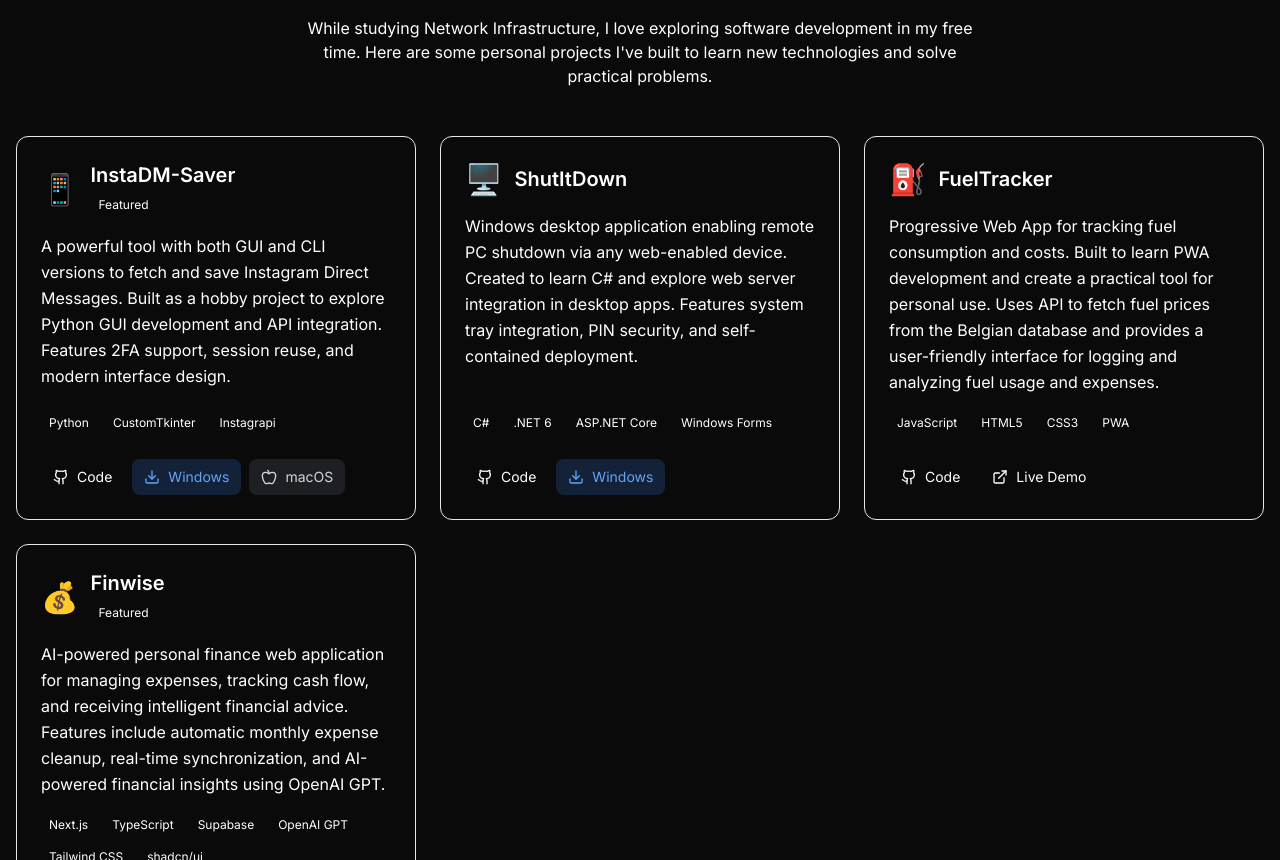
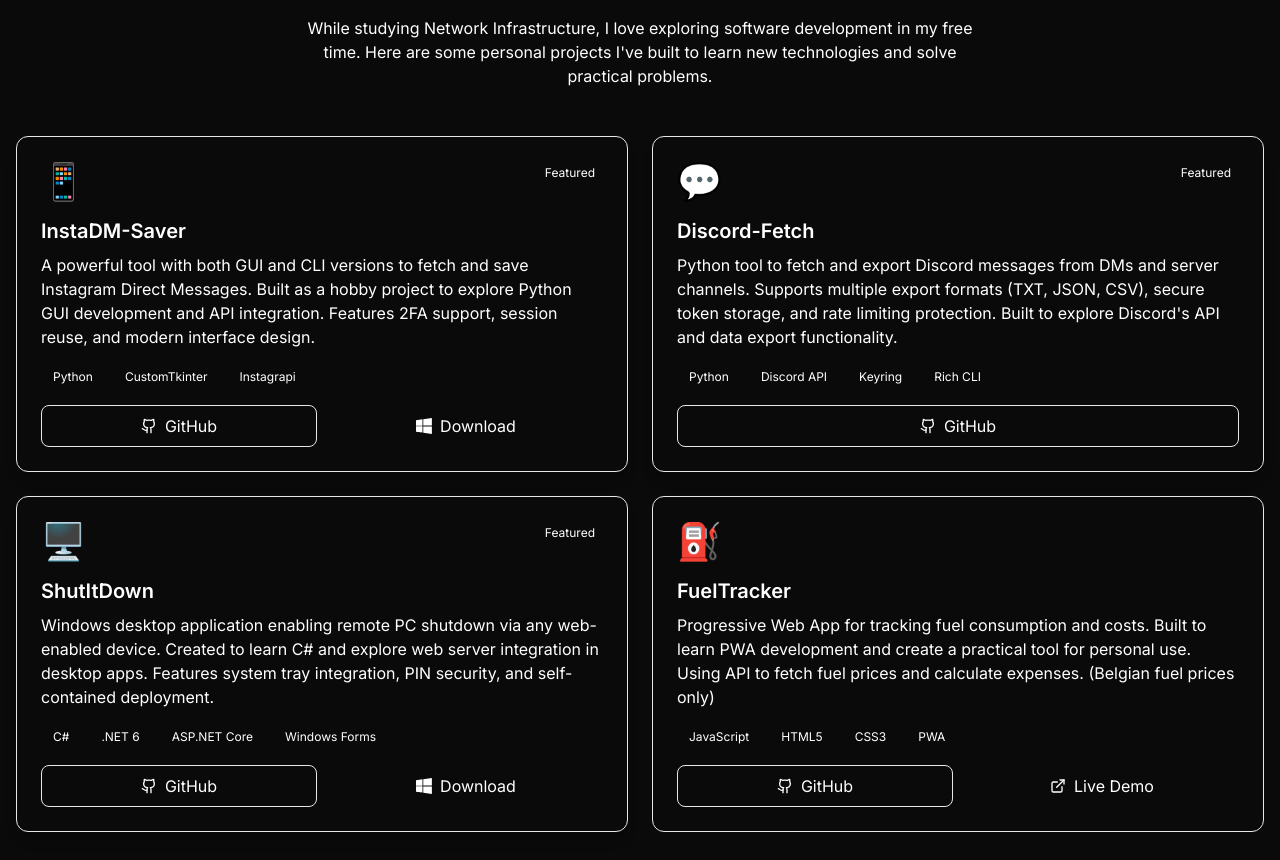
Before and after one commit to yyyutakaaa/dark-mode-portfolio, a Next.js app: page / in a window 1280 px wide. Shown: the part 1940-2800 px from the top of the page. Built offline with nearby package versions, Linux system fonts and the light colour scheme.

Commit message:
feat: update ProjectCard and Projects components with enhanced project details, improved layout, and new download links

```diff
--- a/components/ProjectCard.tsx
+++ b/components/ProjectCard.tsx
@@ -1,106 +1,105 @@
-import { motion } from "framer-motion";
-import { ExternalLink, Github, Download, Apple } from "lucide-react";
+'use client'
+
+import { motion } from 'framer-motion'
+import { ExternalLink, Github, Download } from 'lucide-react'
 
 interface Project {
-  id: number;
-  title: string;
-  description: string;
-  icon: string;
-  technologies: string[];
-  githubUrl: string;
-  windowsDownloadUrl?: string;
-  macDownloadUrl?: string;
-  liveUrl?: string;
-  featured?: boolean;
+  id: number
+  title: string
+  description: string
+  icon: string
+  technologies: string[]
+  githubUrl: string
+  liveUrl?: string
+  featured?: boolean
+  windowsDownloadUrl?: string
 }
 
 interface ProjectCardProps {
-  project: Project;
+  project: Project
 }
 
 export default function ProjectCard({ project }: ProjectCardProps) {
   return (
     <motion.div
-      whileHover={{ y: -5, scale: 1.02 }}
-      transition={{ duration: 0.2 }}
-      className="bg-bg-card border border-accent/20 rounded-xl p-6 hover:border-accent/40 hover:shadow-lg hover:shadow-primary/5 transition-all duration-300 h-full flex flex-col"
+      whileHover={{ y: -5 }}
+      className={`h-full bg-bg-card rounded-xl overflow-hidden border transition-all duration-300 ${
+        project.featured
+          ? 'border-primary/50 shadow-lg shadow-primary/20 animate-glow'
+          : 'border-primary/20 hover:border-primary/50'
+      }`}
     >
-      <div className="flex items-center gap-3 mb-4">
-        <span className="text-3xl">{project.icon}</span>
-        <div>
-          <h3 className="text-xl font-semibold text-primary">
-            {project.title}
-          </h3>
+      <div className="p-6 h-full flex flex-col">
+        <div className="flex items-start justify-between mb-4">
+          <div className="text-4xl">{project.icon}</div>
           {project.featured && (
-            <span className="inline-block bg-accent/20 text-accent text-xs px-2 py-1 rounded-full mt-1">
+            <span className="px-2 py-1 text-xs bg-primary/20 text-primary rounded-full">
               Featured
             </span>
           )}
         </div>
-      </div>
 
-      <p className="text-text-secondary mb-4 leading-relaxed flex-grow">
+        <h3 className="text-xl font-semibold mb-2 text-text-primary">
+          {project.title}
+        </h3>
+
+        <p className="text-text-secondary mb-4 flex-grow">
           {project.description}
         </p>
 
-      <div className="flex flex-wrap gap-2 mb-6">
+        <div className="flex flex-wrap gap-2 mb-4">
           {project.technologies.map((tech) => (
             <span
               key={tech}
-            className="text-xs bg-primary/10 text-primary px-2 py-1 rounded-md"
+              className="px-3 py-1 text-xs bg-primary/10 text-primary rounded-full"
             >
               {tech}
             </span>
           ))}
         </div>
 
-      <div className="flex flex-wrap gap-2">
+        <div className="flex flex-wrap gap-3">
           <a
             href={project.githubUrl}
             target="_blank"
             rel="noopener noreferrer"
-          className="inline-flex items-center gap-2 bg-accent/20 hover:bg-accent/30 text-accent px-3 py-2 rounded-lg transition-colors text-sm"
+            className="flex-1 min-w-[120px] flex items-center justify-center gap-2 py-2 rounded-lg border border-primary/30 text-primary hover:bg-primary hover:text-white transition-all duration-300"
           >
             <Github size={16} />
-          Code
+            <span>GitHub</span>
           </a>
-
           {project.liveUrl && (
             <a
               href={project.liveUrl}
               target="_blank"
               rel="noopener noreferrer"
-            className="inline-flex items-center gap-2 bg-primary/20 hover:bg-primary/30 text-primary px-3 py-2 rounded-lg transition-colors text-sm"
+              className="flex-1 min-w-[120px] flex items-center justify-center gap-2 py-2 rounded-lg bg-primary text-white hover:bg-primary-dark transition-all duration-300"
             >
               <ExternalLink size={16} />
-            Live Demo
+              <span>Live Demo</span>
             </a>
           )}
-
           {project.windowsDownloadUrl && (
             <a
               href={project.windowsDownloadUrl}
               target="_blank"
               rel="noopener noreferrer"
-            className="inline-flex items-center gap-2 bg-blue-500/20 hover:bg-blue-500/30 text-blue-400 px-3 py-2 rounded-lg transition-colors text-sm"
+              className="flex-1 min-w-[120px] flex items-center justify-center gap-2 py-2 rounded-lg bg-accent text-white hover:bg-blue-600 transition-all duration-300"
+              title="Download for Windows"
             >
-            <Download size={16} />
-            Windows
-          </a>
-        )}
-
-        {project.macDownloadUrl && (
-          <a
-            href={project.macDownloadUrl}
-            target="_blank"
-            rel="noopener noreferrer"
-            className="inline-flex items-center gap-2 bg-gray-500/20 hover:bg-gray-500/30 text-gray-300 px-3 py-2 rounded-lg transition-colors text-sm"
+              <svg
+                width="16"
+                height="16"
+                viewBox="0 0 88 88"
+                fill="currentColor"
               >
-            <Apple size={16} />
-            macOS
+                <path d="m0,12.402,35.687-4.8602.0156,34.423-35.67.20313zm35.67,33.529.0277,34.453-35.67-4.9041-.002-29.78zm4.3261-39.025,47.318-6.906v41.527l-47.318.37565zm47.329,39.349-.0111,41.34-47.318-6.6784-.0663-34.739z"/>
+              </svg>
+              <span>Download</span>
             </a>
           )}
         </div>
+      </div>
     </motion.div>
-  );
+  )
 }
--- a/components/Projects.tsx
+++ b/components/Projects.tsx
@@ -1,7 +1,8 @@
-"use client";
-import { motion } from "framer-motion";
-import { useInView } from "react-intersection-observer";
-import ProjectCard from "./ProjectCard";
+'use client'
+
+import { motion } from 'framer-motion'
+import { useInView } from 'react-intersection-observer'
+import ProjectCard from './ProjectCard'
 
 const projects = [
   {
@@ -12,58 +13,47 @@
     icon: "📱",
     technologies: ["Python", "CustomTkinter", "Instagrapi"],
     githubUrl: "https://github.com/yyyutakaaa/InstaDM-Saver",
-    windowsDownloadUrl:
-      "https://github.com/yyyutakaaa/InstaDM-Saver/releases/download/v1.0.0/InstagramDMFetcher.exe",
-    macDownloadUrl:
-      "https://github.com/yyyutakaaa/homebrew-instagram-dm-fetcher/tree/main",
+    windowsDownloadUrl: "https://github.com/yyyutakaaa/InstaDM-Saver/releases/download/v1.0.0/InstagramDMFetcher.exe",
     featured: true,
   },
   {
     id: 2,
+    title: "Discord-Fetch",
+    description:
+      "Python tool to fetch and export Discord messages from DMs and server channels. Supports multiple export formats (TXT, JSON, CSV), secure token storage, and rate limiting protection. Built to explore Discord's API and data export functionality.",
+    icon: "💬",
+    technologies: ["Python", "Discord API", "Keyring", "Rich CLI"],
+    githubUrl: "https://github.com/yyyutakaaa/Discord-Fetch",
+    featured: true,
+  },
+  {
+    id: 3,
     title: "ShutItDown",
     description:
       "Windows desktop application enabling remote PC shutdown via any web-enabled device. Created to learn C# and explore web server integration in desktop apps. Features system tray integration, PIN security, and self-contained deployment.",
     icon: "🖥️",
     technologies: ["C#", ".NET 6", "ASP.NET Core", "Windows Forms"],
     githubUrl: "https://github.com/yyyutakaaa/ShutItDown",
-    windowsDownloadUrl:
-      "https://github.com/yyyutakaaa/ShutItDown/releases/download/v1.5/ShutdownServerApp.7z",
+    windowsDownloadUrl: "https://github.com/yyyutakaaa/ShutItDown/releases/latest",
+    featured: true,
   },
   {
-    id: 3,
+    id: 4,
     title: "FuelTracker",
     description:
-      "Progressive Web App for tracking fuel consumption and costs. Built to learn PWA development and create a practical tool for personal use. Uses API to fetch fuel prices from the Belgian database and provides a user-friendly interface for logging and analyzing fuel usage and expenses.",
+      "Progressive Web App for tracking fuel consumption and costs. Built to learn PWA development and create a practical tool for personal use. Using API to fetch fuel prices and calculate expenses. (Belgian fuel prices only)",
     icon: "⛽",
     technologies: ["JavaScript", "HTML5", "CSS3", "PWA"],
     githubUrl: "https://github.com/yyyutakaaa/FuelTracker",
     liveUrl: "https://fueltracker.mehdioul.dev",
   },
-  {
-    id: 4,
-    title: "Finwise",
-    description:
-      "AI-powered personal finance web application for managing expenses, tracking cash flow, and receiving intelligent financial advice. Features include automatic monthly expense cleanup, real-time synchronization, and AI-powered financial insights using OpenAI GPT.",
-    icon: "💰",
-    technologies: [
-      "Next.js",
-      "TypeScript",
-      "Supabase",
-      "OpenAI GPT",
-      "Tailwind CSS",
-      "shadcn/ui",
-    ],
-    githubUrl: "https://github.com/yyyutakaaa/Finwise",
-    liveUrl: "https://finwise.mehdioul.dev/dashboard",
-    featured: true,
-  },
-];
+]
 
 export default function Projects() {
   const [ref, inView] = useInView({
     triggerOnce: true,
     threshold: 0.1,
-  });
+  })
 
   return (
     <section id="projects" className="py-20 px-4 bg-bg-card/30" ref={ref}>
@@ -76,17 +66,18 @@
         >
           My Hobby Projects
         </motion.h2>
+
         <motion.p
           initial={{ opacity: 0, y: 20 }}
           animate={inView ? { opacity: 1, y: 0 } : {}}
           transition={{ delay: 0.2, duration: 0.8 }}
           className="text-center text-text-secondary mb-12 max-w-2xl mx-auto"
         >
-          While studying Network Infrastructure, I love exploring software
-          development in my free time. Here are some personal projects I've
-          built to learn new technologies and solve practical problems.
+          While studying Network Infrastructure, I love exploring software development in my free time.
+          Here are some personal projects I've built to learn new technologies and solve practical problems.
         </motion.p>
-        <div className="grid md:grid-cols-2 lg:grid-cols-3 gap-6">
+
+        <div className="grid md:grid-cols-2 lg:grid-cols-2 gap-6">
           {projects.map((project, index) => (
             <motion.div
               key={project.id}
@@ -100,5 +91,5 @@
         </div>
       </div>
     </section>
-  );
+  )
 }
```
Also changed, not shown: tailwind.config.ts (+9 -0 lines). Lines whose indentation alone changed are shown as unchanged.
